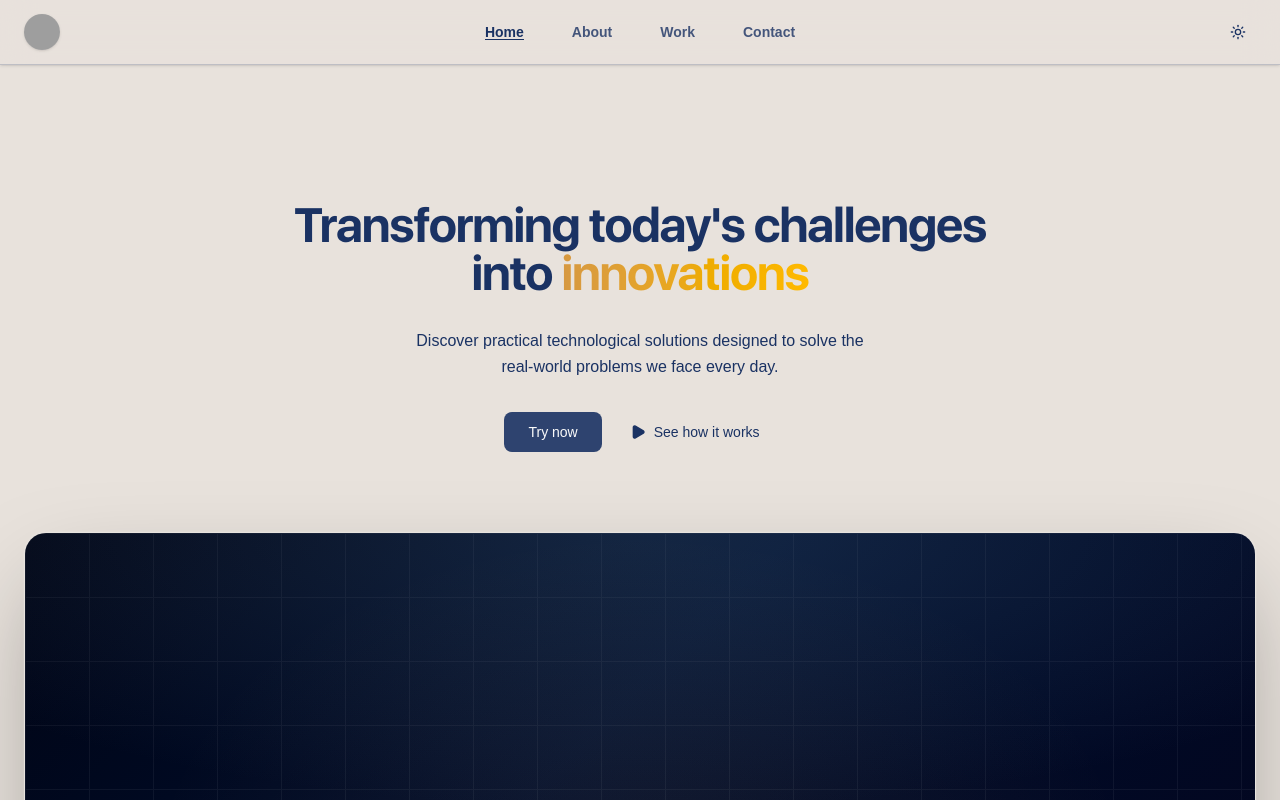
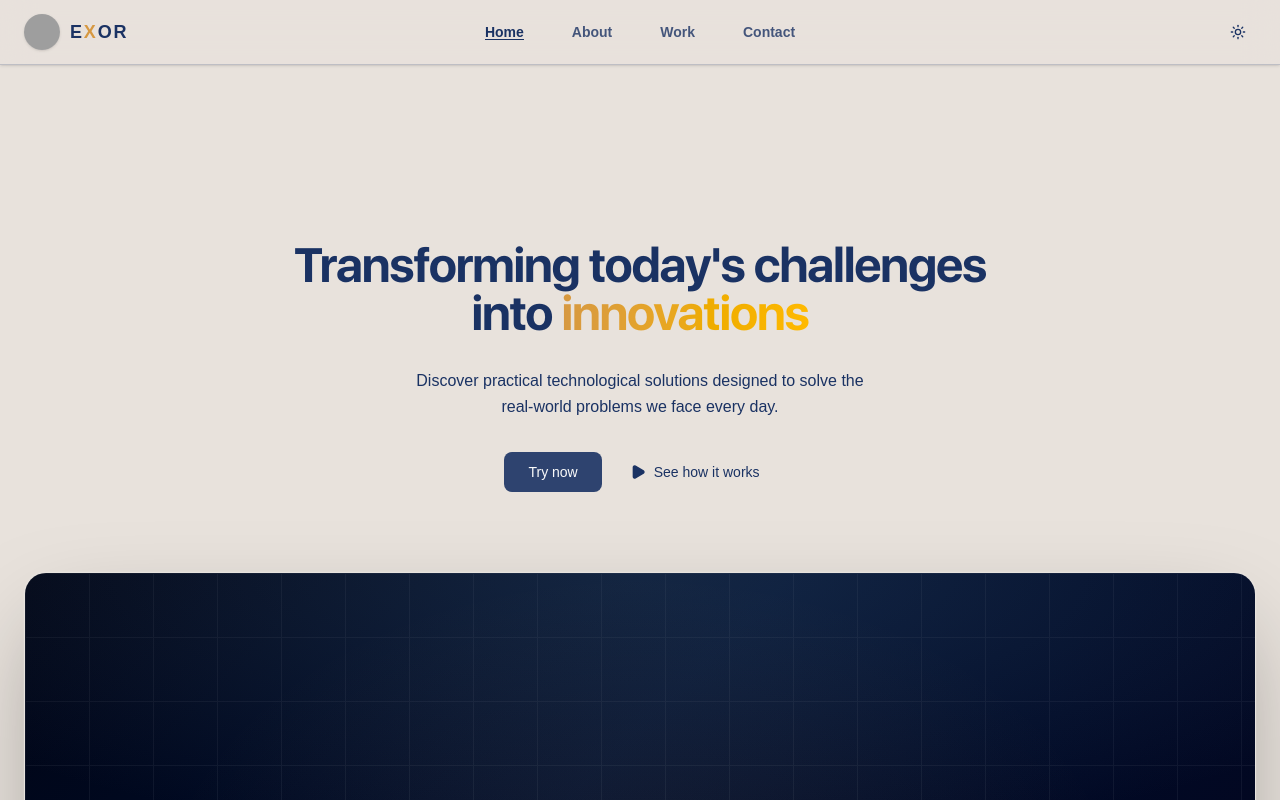
Before and after one commit to Jetrossgalinato/Exor, a Next.js app: page / in a window 1280 px wide. Shown: the top 800 px of the page. Built offline with nearby package versions, Linux system fonts and the light colour scheme; grey boxes are pictures that could not be loaded; a web font is replaced by a local one.

Commit message:
feat: add title name (navbar)

```diff
--- a/components/header.tsx
+++ b/components/header.tsx
@@ -9,7 +9,7 @@ import { Play } from "lucide-react";
 
 export default function Header() {
   return (
-    <section className="flex flex-col items-center text-center px-6 pt-50 pb-40 gap-20 max-w-screen-2xl w-full mx-auto">
+    <section className="flex flex-col items-center text-center px-6 pt-60 pb-40 gap-20 max-w-7xl w-full mx-auto">
       {/* Hero text */}
       <div className="flex flex-col items-center gap-6">
         <TypographyH1>
--- a/components/navbar.tsx
+++ b/components/navbar.tsx
@@ -18,9 +18,12 @@ export function Navbar() {
 
   return (
     <header className="fixed top-0 inset-x-0 z-50 border-b border-foreground/20 bg-background/60 backdrop-blur-lg shadow-sm">
-      <nav className="mx-auto flex h-16 max-w-7xl items-center justify-between px-6">
+      <nav className="mx-auto grid h-16 max-w-7xl grid-cols-3 items-center px-6">
         {/* Logo */}
-        <Link href="/" className="flex flex-row items-center gap-2.5">
+        <Link
+          href="/"
+          className="flex flex-row items-center gap-2.5 justify-self-start"
+        >
           <div className="size-9 overflow-hidden rounded-full shadow-sm hover:shadow-lg transition-all">
             <Image
               src="/logo.png"
@@ -30,10 +33,13 @@ export function Navbar() {
               className="h-full w-full object-cover object-center scale-110 dark:brightness-80 hover:brightness-95 dark:hover:brightness-70 transition-all"
             />
           </div>
+          <span className="text-lg font-semibold tracking-widest">
+            E<span className="text-accent">X</span>OR
+          </span>
         </Link>
 
         {/* Nav links */}
-        <ul className="flex items-center gap-12">
+        <ul className="flex items-center justify-center gap-12 justify-self-center">
           {navLinks.map(({ label, href }) => (
             <li key={href}>
               <Link
@@ -51,7 +57,9 @@ export function Navbar() {
         </ul>
 
         {/* Mode toggle */}
-        <ModeToggle />
+        <div className="justify-self-end">
+          <ModeToggle />
+        </div>
       </nav>
     </header>
   );
```
